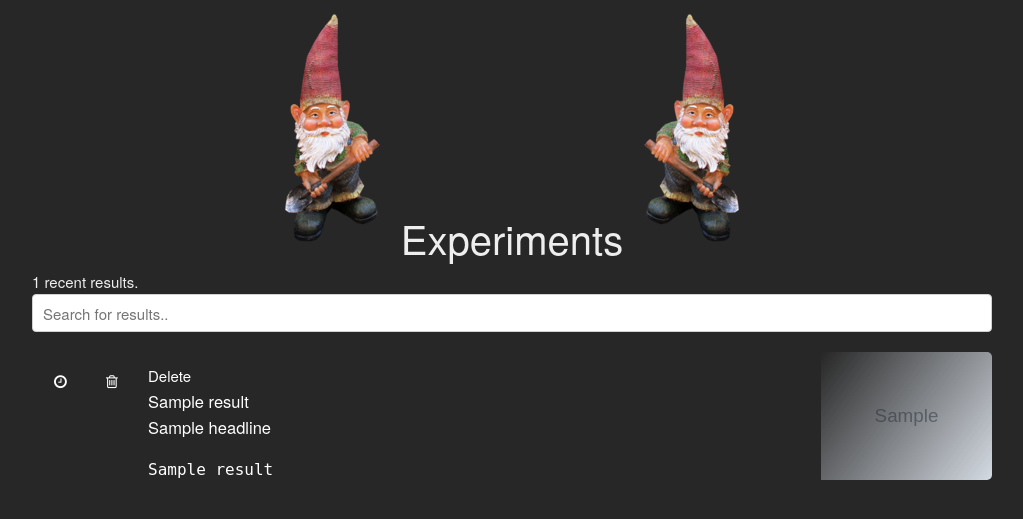
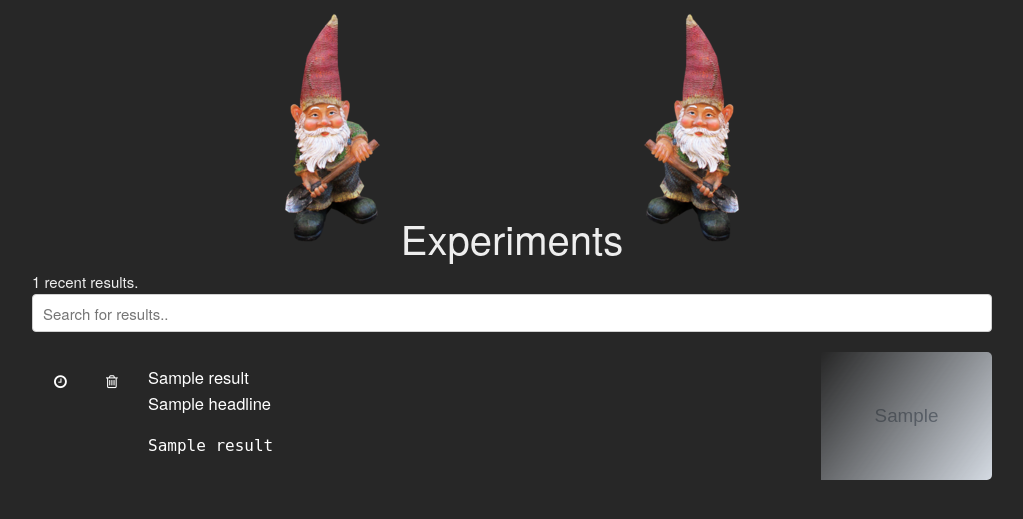
Before and after one commit to gnomehat/gnomehat, a Flask app: template gnomehat/templates/index.html in a window 1280 px wide. Shown: the part 25-544 px from the top of the page, without its empty margins (128-1151 px from the left). Run offline with Flask 2, Linux system fonts and the light colour scheme; the template is opened without the code that fills it: most values are stand-ins (such as "Sample title", 1, 10 or a date in 2020); grey boxes marked "Sample" are stand-in pictures.

Commit message:
Remove extra "delete"
TODO: convert icons to images for Ubuntu chrome compat

```diff
--- a/gnomehat/templates/index.html
+++ b/gnomehat/templates/index.html
@@ -165,7 +165,7 @@ function setResultText(text) {
               {% endif %}
             </a>
             <a onclick="deleteResult('{{result['dir_name']}}')">
-              <i class="fa fa-trash-o"></i>Delete
+              <i class="fa fa-trash-o"></i>
             </a>
             </div>
             <a href="experiment/{{ result['dir_name'] }}">
```
